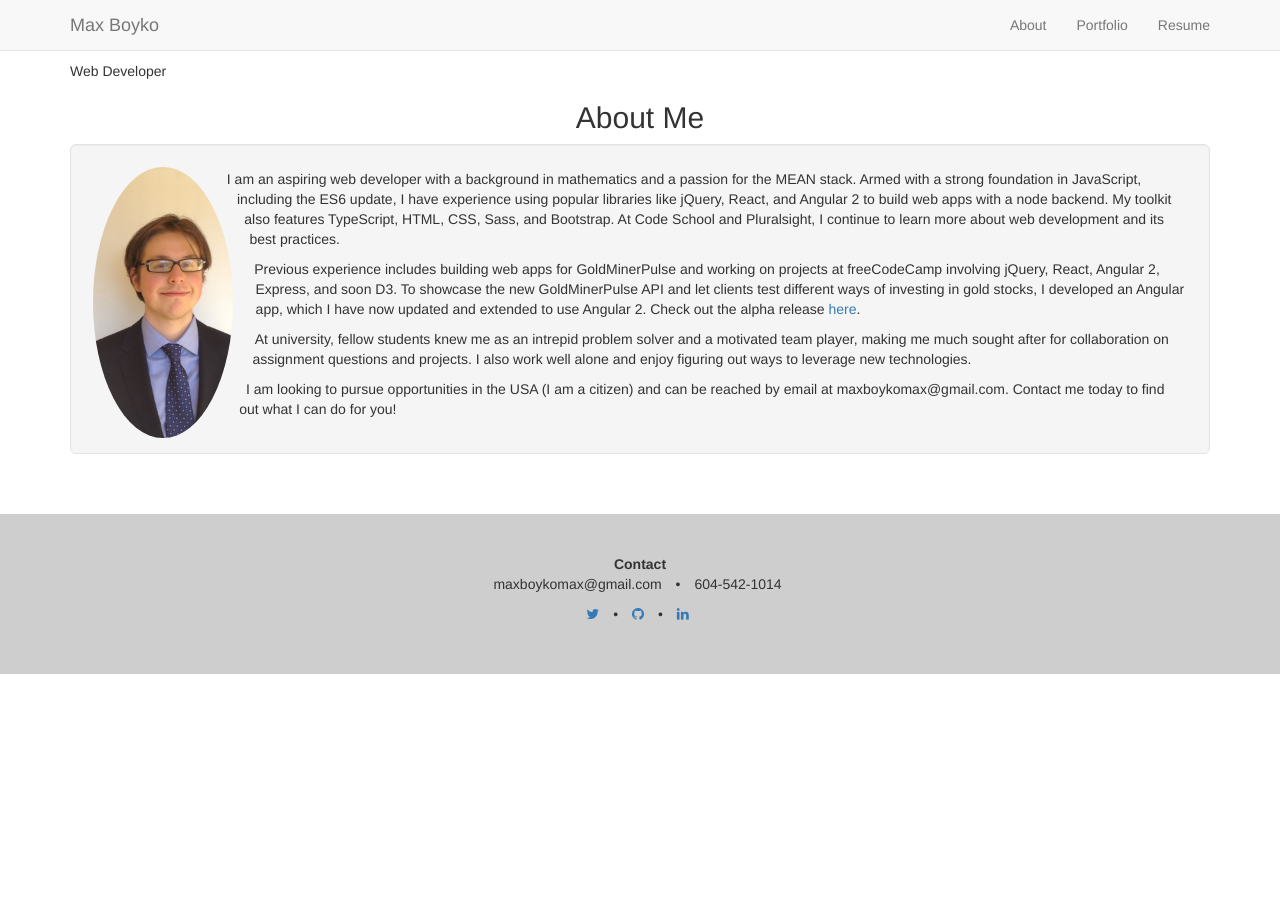
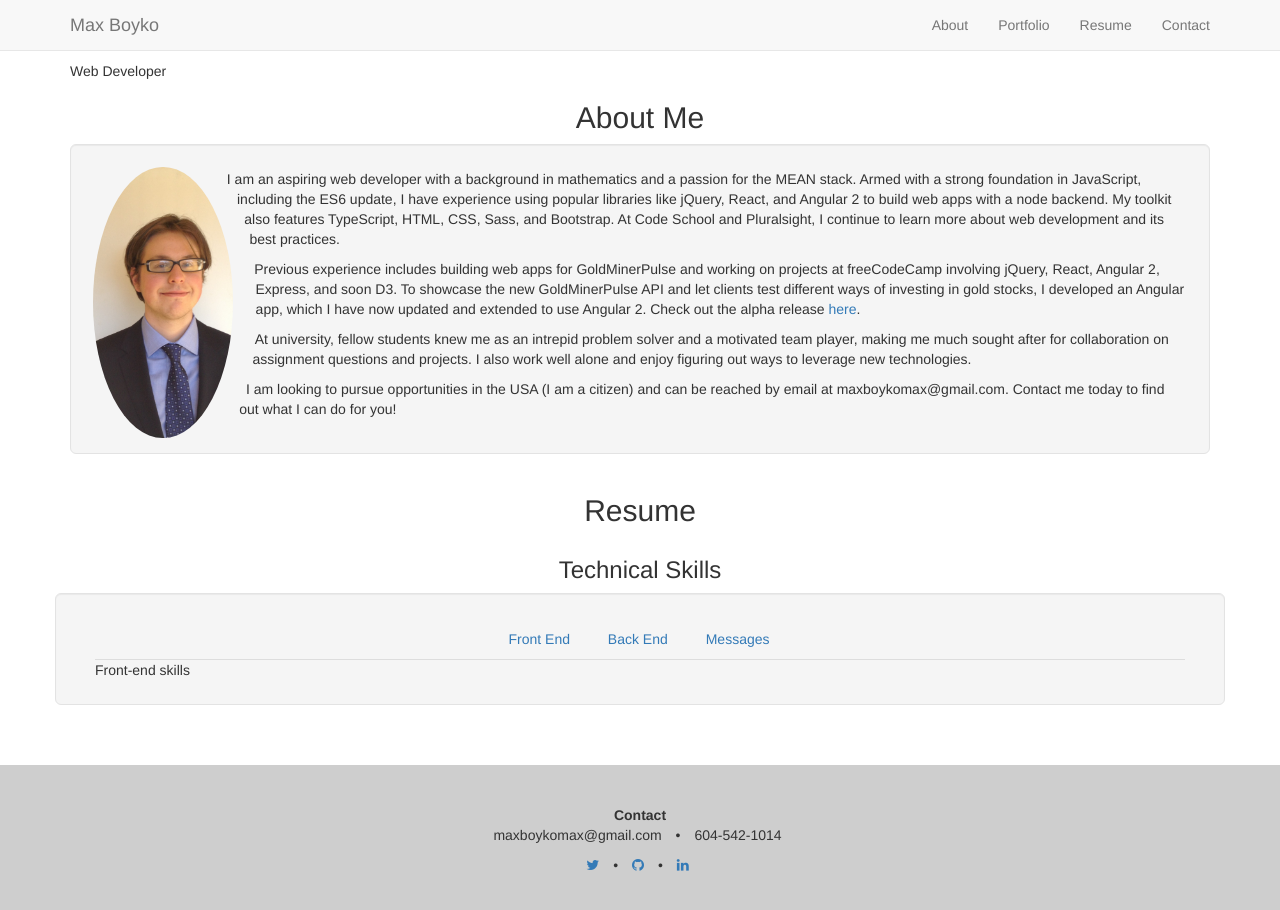
Before and after one commit to MaxBoykoII/MaxBoykoII.github.io, a website: page index.html in a window 1280 px wide. Before the commit the page ends 800 px from the top, so only its background shows below. Drawn offline with Linux system fonts and the light colour scheme; files that its build step writes are made by us from their sources.

Commit message:
Add in tabs for resume skills

```diff
--- a/index.html
+++ b/index.html
@@ -38,7 +38,10 @@
                         <a href="#portfolio">Portfolio</a>
                     </li>
                     <li class="page-scroll">
-                        <a href="#contact">Resume</a>
+                        <a href="#resume">Resume</a>
+                    </li>
+                    <li class="page-scroll">
+                        <a href="#contact">Contact</a>
                     </li>
                 </ul>
             </div>
@@ -81,12 +84,47 @@
             </div>
         </div>
     </div>
+    <div class="container" id="resume">
+        <div class="row">
+            <div class="col-xs-12">
+                <h2>Resume</h2>
+            </div>
+        </div>
+        <div class="row">
+            <div class="col-xs-12">
+                <h3> Technical Skills</h3>
+            </div>
+        </div>
+        <div class="row well well-lg">
+            <div class="col-xs-12">
+                <!-- Nav tabs -->
+                <ul class="nav nav-tabs text-center" role="tablist">
+                    <li class="nav-item">
+                        <a class="nav-link active" data-toggle="tab" href="#front-end" role="tab">Front End</a>
+                    </li>
+                    <li class="nav-item">
+                        <a class="nav-link" data-toggle="tab" href="#back-end" role="tab">Back End</a>
+                    </li>
+                    <li class="nav-item">
+                        <a class="nav-link" data-toggle="tab" href="#miscellaneous" role="tab">Messages</a>
+                    </li>
+                </ul>
+
+                <!-- Tab panes -->
+                <div class="tab-content">
+                    <div class="tab-pane active" id="front-end" role="tabpanel">Front-end skills</div>
+                    <div class="tab-pane" id="back-end" role="tabpanel"> Back-end skills</div>
+                    <div class="tab-pane" id="miscellaneous" role="tabpanel"> Miscellaneous</div>
+                </div>
+            </div>
+        </div>
+    </div>
 
     <footer>
         <div class="container">
             <div class="row">
                 <div class="col-sm-12">
-                    <strong>Contact </strong>
+                    <strong id="contact">Contact </strong>
                 </div>
             </div>
             <div class="row">
--- a/sass/main.scss
+++ b/sass/main.scss
@@ -1,2 +1,3 @@
 @import "about";
+@import "resume";
 @import "footer";
--- /dev/null
+++ b/sass/resume.scss
@@ -0,0 +1,17 @@
+#resume {
+    h2,
+    h3 {
+        text-align: center;
+    }
+    .nav-tabs> li {
+        float: none;
+        display: inline-block;
+        *display: inline;
+        /* ie7 fix */
+        zoom: 1;
+        /* hasLayout ie7 trigger */
+    }
+    .nav-tabs {
+        text-align: center;
+    }
+}
```
Also changed, not shown: css/main.css, readme.md.
